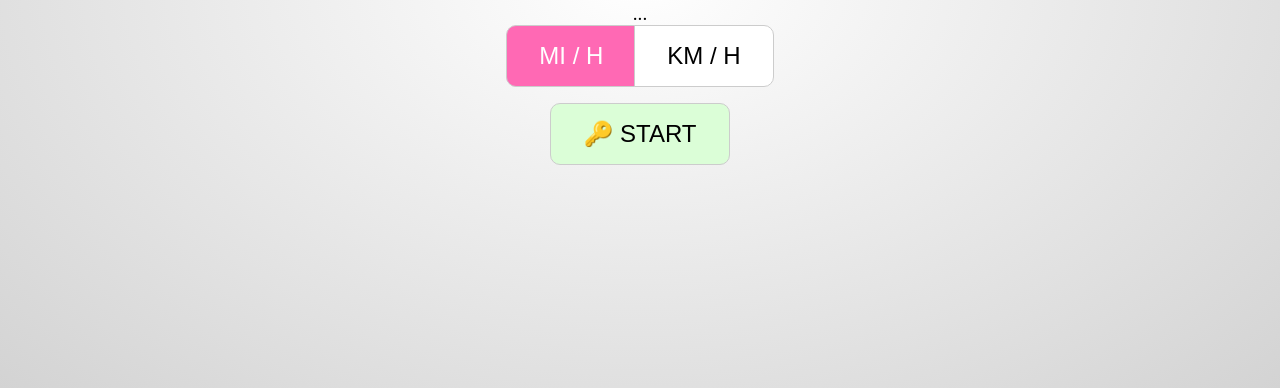
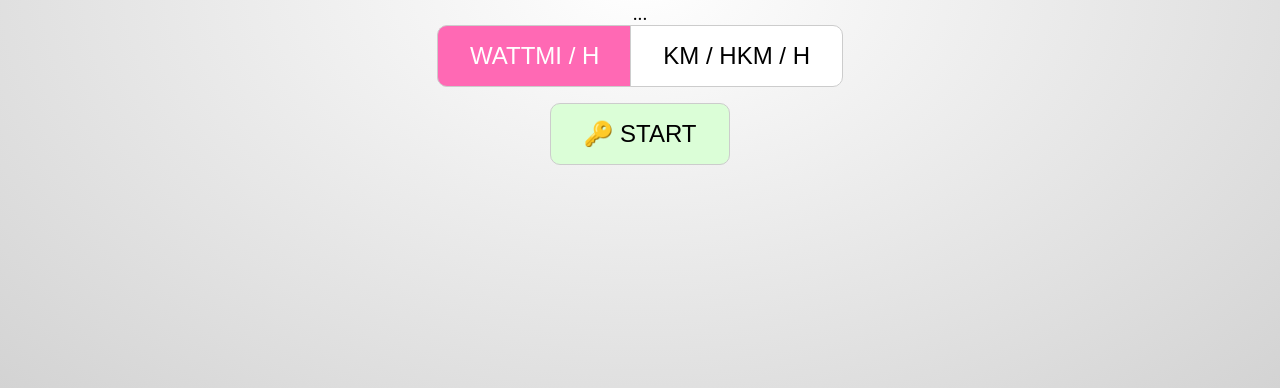
Before and after one commit to justinribeiro/speedometer-pwa, a website: page src/index.html in a window 1280 px wide. Shown: the part 428-816 px from the top of the page. Drawn offline with Linux system fonts and the light colour scheme.

Commit message:
Update index.css

```diff
--- a/src/index.css
+++ b/src/index.css
@@ -90,3 +90,11 @@ body.dark #start.selected {
   margin-top: 1rem;
   font-size: 1.2rem;
 }
+
+#show-mph::before {
+  content: "Watt";
+}
+
+#show-kmh::before {
+  content: "km / h";
+}
```
